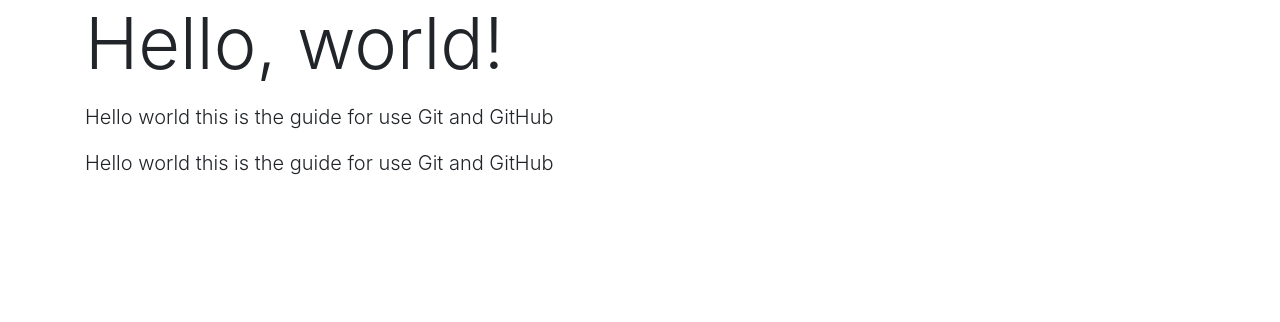
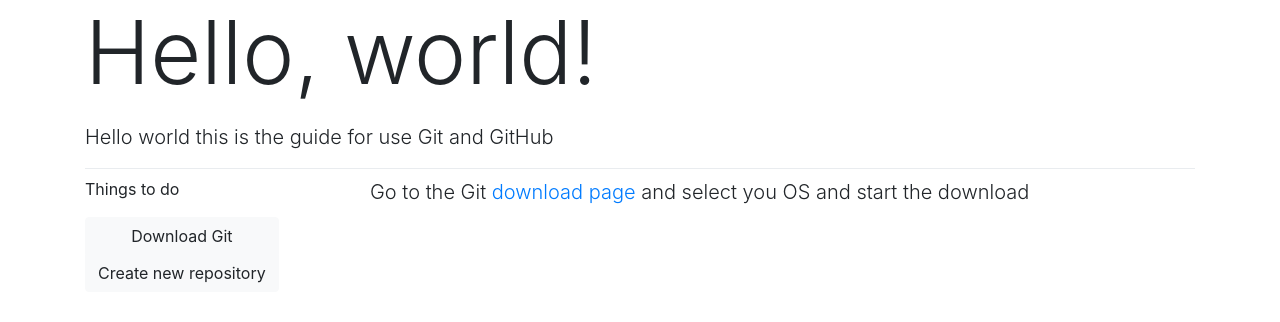
Before and after one commit to Ecali-zz/GitGuideVS, a plain HTML site: page index.html in a window 1280 px wide. Drawn offline with nearby package versions, Linux system fonts and the light colour scheme.

Commit message:
Create js function for build buttons side vertical nav

```diff
--- a/index.html
+++ b/index.html
@@ -12,16 +12,30 @@
     <script src="https://code.jquery.com/jquery-3.4.1.slim.min.js" integrity="sha384-J6qa4849blE2+poT4WnyKhv5vZF5SrPo0iEjwBvKU7imGFAV0wwj1yYfoRSJoZ+n" crossorigin="anonymous"></script>
     <script src="https://cdn.jsdelivr.net/npm/popper.js@1.16.0/dist/umd/popper.min.js" integrity="sha384-Q6E9RHvbIyZFJoft+2mJbHaEWldlvI9IOYy5n3zV9zzTtmI3UksdQRVvoxMfooAo" crossorigin="anonymous"></script>
     <script src="https://stackpath.bootstrapcdn.com/bootstrap/4.4.1/js/bootstrap.min.js" integrity="sha384-wfSDF2E50Y2D1uUdj0O3uMBJnjuUD4Ih7YwaYd1iqfktj0Uod8GCExl3Og8ifwB6" crossorigin="anonymous"></script>
+    <script src="scripts.js"></script>
 
     <title>Git - Guide</title>
   </head>
   <body>
       <div class="container con-title">
-        <p class="display-3">Hello, world!</p>
+        <p class="display-2">Hello, world!</p>
         <p class="lead">Hello world this is the guide for use Git and GitHub</p>
+        <div class="dropdown-divider"></div>
       </div>
       <div class="container con-content">
-        <p class="lead">Hello world this is the guide for use Git and GitHub</p>
+          <div class="row">
+            <div class="col-md-3">
+              <p class="display-5">Things to do</p>
+              <div class="btn-group-vertical" id="button-nav">
+                <!--<button type="button" class="btn btn-light">Download Git</button>
+                <button type="button" class="btn btn-light">Create new repository</button>-->
+              </div>
+            </div>
+            <div class="col-md-9">
+              <p class="lead">Go to the Git <a  target="_blank" href="https://git-scm.com/downloads">download page</a> and select you OS and start the download</p>
+            </div>
+          </div>
+
       </div>
     </body>
 </html>
--- /dev/null
+++ b/scripts.js
@@ -0,0 +1,23 @@
+ var BUTTON_AND_TITLE_STRINGS = [
+    'Download Git',
+    'Create new repository'
+ ];
+$(document).ready(function() {
+
+    createButtonNav();
+
+});
+
+function createButtonNav(){
+
+    var node = document.getElementById('button-nav');
+
+    for(var i =0; i < BUTTON_AND_TITLE_STRINGS.length; i++){
+        var button = document.createElement('button');
+        button.type = 'button';
+        button.className = 'btn btn-light';
+        button.innerHTML = BUTTON_AND_TITLE_STRINGS[i];
+        node.appendChild(button);
+    }
+    return node;
+}
```
Also changed, not shown: 1 other file.
